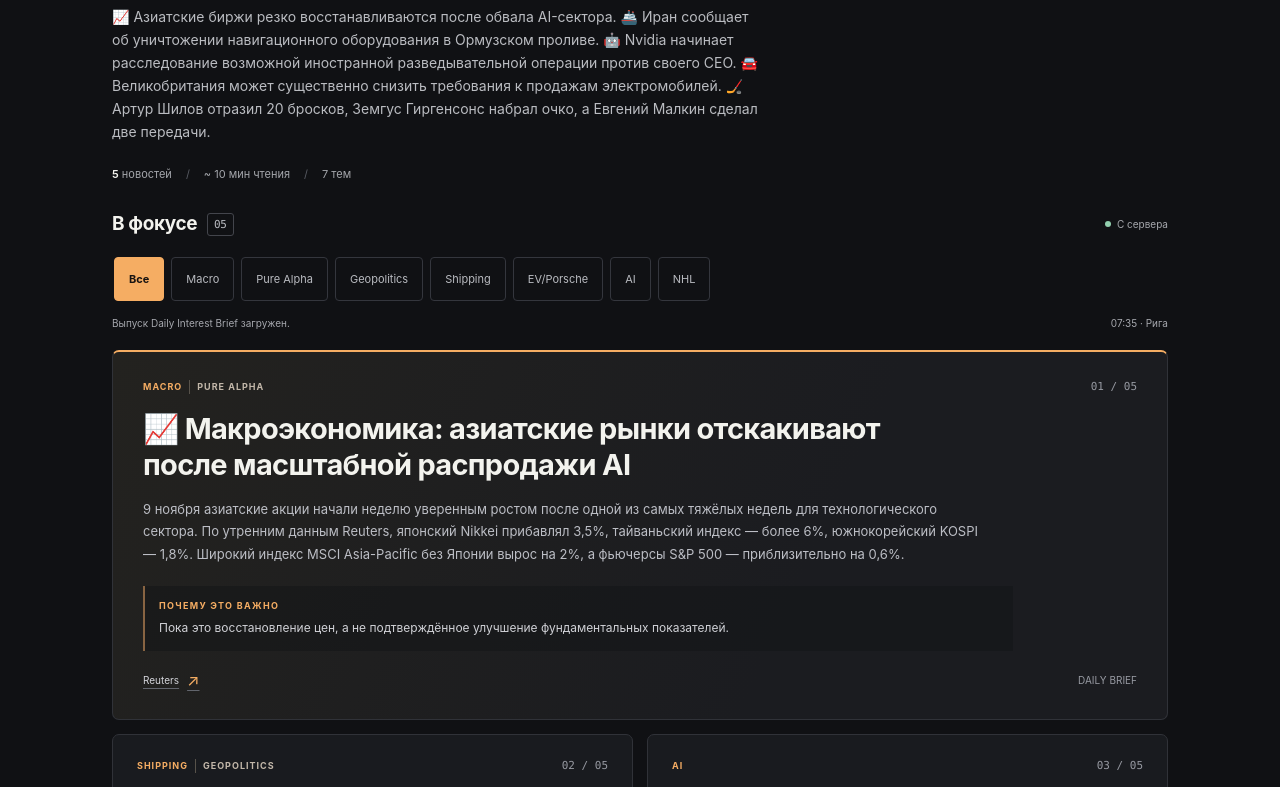
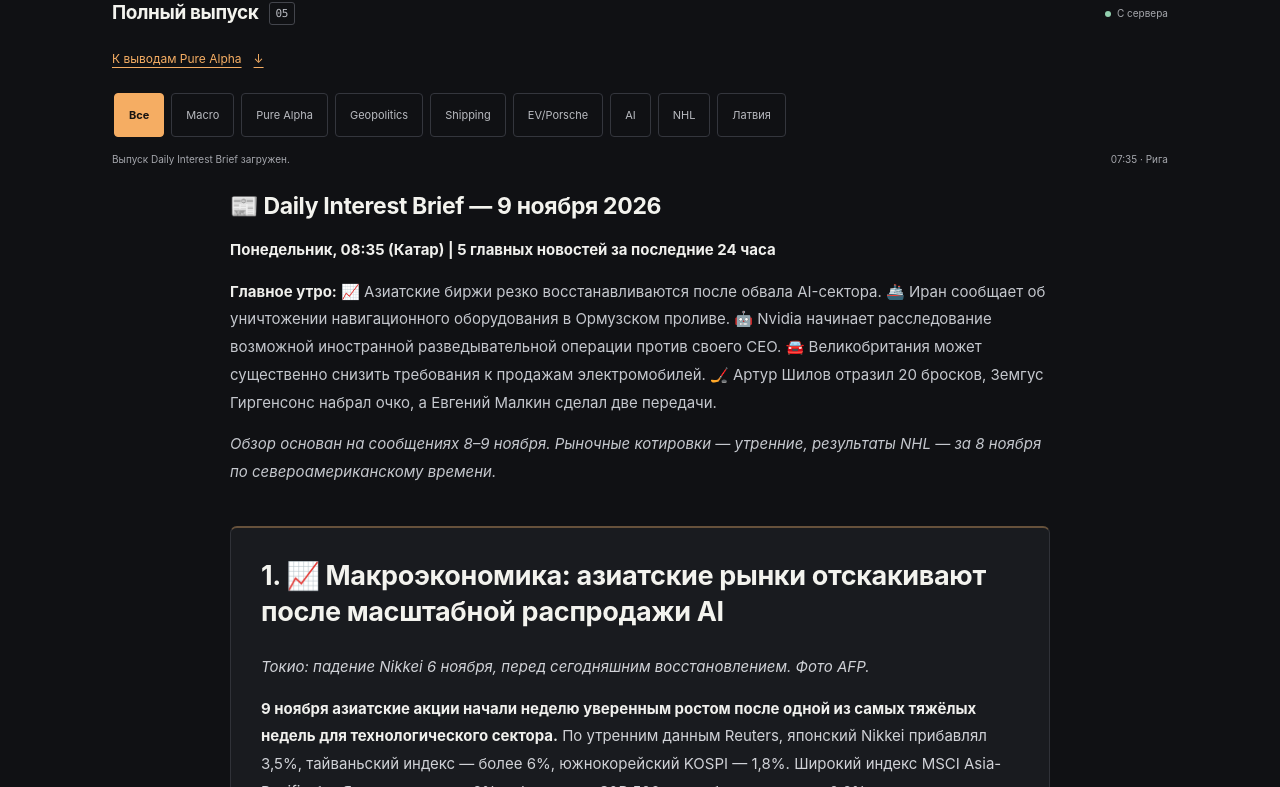
Before and after one commit to Andrejs-G/daily-interest-brief, a plain HTML site: page index.html in a window 1280 px wide. Shown: the part 293-1080 px from the top of the page. Drawn offline with Linux system fonts and the light colour scheme.

Commit message:
Read complete editions with flexible story counts and Latvia coverage

```diff
--- a/app.js
+++ b/app.js
@@ -3,6 +3,7 @@
   'use strict';
   const $ = id => document.getElementById(id);
   const { categories, validateBrief } = globalThis.BriefFeed;
+  const categoryLabel = category => category === 'Latvia' ? 'Латвия' : category;
   const baseURL = new URL('./', document.baseURI);
   const storageKey = 'daily-interest-brief:validated:v1:' + baseURL.href;
   let currentBrief = null;
@@ -10,7 +11,8 @@
   let loading = false;
   let sourceMode = 'loading';
   let lastAttemptAt = 0;
-  let renderedFullText = null;
+  let renderedEditionKey = null;
+  let editionParts = null;
   const MIN_AUTO_REFRESH_MS = 60000;
   const VISIBLE_REFRESH_MS = 5 * 60000;
 
@@ -35,19 +37,73 @@
   }
   function buildFilters() {
     for (const category of ['Все', ...categories]) {
-      const button = element('button', 'filter', category);
+      const button = element('button', 'filter', categoryLabel(category));
       button.type = 'button';
+      button.dataset.category = category;
       button.setAttribute('aria-pressed', String(category === activeCategory));
       button.addEventListener('click', () => {
         activeCategory = category;
         updateFilters();
-        renderCards();
+        renderEdition();
       });
       $('filters').append(button);
     }
   }
   function updateFilters() {
-    for (const button of $('filters').children) button.setAttribute('aria-pressed', String(button.textContent === activeCategory));
+    for (const button of $('filters').children) button.setAttribute('aria-pressed', String(button.dataset.category === activeCategory));
+  }
+  function renderEdition() {
+    if (!currentBrief) return;
+    const fullText = typeof currentBrief.fullText === 'string' ? currentBrief.fullText : '';
+    if (!fullText) {
+      renderedEditionKey = null;
+      $('news').className = 'news-grid';
+      $('filters').hidden = false;
+      $('conclusion-shortcut').hidden = true;
+      renderCards();
+      return;
+    }
+    // Keep the full original paragraphs and tables; short excerpts are only a fallback.
+    const key = JSON.stringify([fullText, currentBrief.items.map(item => [item.id, item.categories])]);
+    if (key !== renderedEditionKey) {
+      editionParts = globalThis.BriefEdition.split(fullText, currentBrief.items.length);
+      $('news').replaceChildren();
+      $('news').className = 'edition-reader';
+      const appendSection = (tag, className, text, id) => {
+        const section = element(tag, className);
+        if (id) section.id = id;
+        section.append(globalThis.BriefMarkdown.render(text));
+        $('news').append(section);
+        return section;
+      };
+      if (editionParts) {
+        if (editionParts.intro.trim()) appendSection('div', 'edition-intro brief-content', editionParts.intro);
+        editionParts.stories.forEach((text, index) => {
+          const article = appendSection('article', 'news-card full-story brief-content', text, 'story-' + (index + 1));
+          article.dataset.storyIndex = String(index);
+        });
+        if (editionParts.conclusion.trim()) appendSection('section', 'edition-conclusion brief-content', editionParts.conclusion, 'edition-conclusion');
+      } else {
+        // Future editions with different headings must remain readable in their entirety.
+        appendSection('article', 'edition-complete brief-content', fullText);
+      }
+      renderedEditionKey = key;
+    }
+    $('filters').hidden = !editionParts;
+    $('conclusion-shortcut').hidden = !editionParts?.conclusion.trim();
+    if (!editionParts) {
+      $('visible-count').textContent = String(currentBrief.items.length).padStart(2, '0');
+      $('empty-state').hidden = true;
+      return;
+    }
+    const selected = currentBrief.items.map(item => activeCategory === 'Все' || item.categories.includes(activeCategory));
+    for (const child of $('news').children) {
+      if (child.dataset.storyIndex !== undefined) child.hidden = !selected[Number(child.dataset.storyIndex)];
+      else child.hidden = activeCategory !== 'Все' && child.id !== 'edition-conclusion';
+    }
+    // Keep the original end-of-edition conclusions available with every category.
+    $('visible-count').textContent = String(selected.filter(Boolean).length).padStart(2, '0');
+    $('empty-state').hidden = selected.some(Boolean) || (activeCategory === 'Pure Alpha' && Boolean(editionParts.conclusion.trim()));
   }
   function renderCards() {
     $('news').replaceChildren();
@@ -59,8 +115,8 @@
       const article = element('article', 'news-card');
       const top = element('div', 'card-top');
       const tags = element('div', 'category-tags');
-      item.categories.forEach(category => tags.append(element('span', 'category-tag', category)));
-      top.append(tags, element('span', 'story-number', String(currentBrief.items.indexOf(item) + 1).padStart(2, '0') + ' / 05'));
+      item.categories.forEach(category => tags.append(element('span', 'category-tag', categoryLabel(category))));
+      top.append(tags, element('span', 'story-number', String(currentBrief.items.indexOf(item) + 1).padStart(2, '0') + ' / ' + String(currentBrief.items.length).padStart(2, '0')));
       const title = element('h3', '', item.title);
       const impact = element('div', 'impact');
       impact.append(element('span', 'impact-label', 'ПОЧЕМУ ЭТО ВАЖНО'), element('p', '', item.impact));
@@ -93,16 +149,8 @@
       $('stale-note').textContent = 'Показан выпуск от ' + editionDate + ' Более свежий выпуск пока не получен.';
     }
   }
-  function renderFullEdition(data) {
-    const text = typeof data.fullText === 'string' ? data.fullText : '';
-    $('full-edition').hidden = !text;
-    if (text !== renderedFullText) {
-      const content = $('full-edition-content');
-      content.replaceChildren();
-      if (text) content.append(globalThis.BriefMarkdown.render(text));
-      renderedFullText = text;
-    }
-    const readingText = text || data.items.map(item => item.title + ' ' + item.summary + ' ' + item.impact).join(' ');
+  function updateReadingTime(data) {
+    const readingText = data.fullText || data.items.map(item => item.title + ' ' + item.summary + ' ' + item.impact).join(' ');
     const words = readingText.trim().split(/\s+/).filter(Boolean).length;
     $('reading-time').textContent = '~ ' + Math.max(1, Math.ceil(words / 180)) + ' мин чтения';
   }
@@ -114,11 +162,15 @@
     $('edition-date').dateTime = data.date;
     $('edition-time').textContent = new Intl.DateTimeFormat('ru-RU', { hour: '2-digit', minute: '2-digit', timeZone: 'Europe/Riga' }).format(new Date(data.updatedAt)) + ' · Рига';
     $('edition-time').title = 'Время обновления выпуска: ' + data.updatedAt;
-    $('headline').textContent = data.headline || 'Рынки, технологии и мир — в одном коротком выпуске.';
+    $('headline').textContent = data.headline || 'Новости, анализ, выводы и ориентиры на день.';
+    $('headline').hidden = Boolean(data.fullText);
     $('total-count').textContent = String(data.items.length);
+    $('topic-count').textContent = String(categories.length);
+    const count = data.items.length;
+    $('news-word').textContent = count % 10 === 1 && count % 100 !== 11 ? 'новость' : count % 10 >= 2 && count % 10 <= 4 && (count % 100 < 12 || count % 100 > 14) ? 'новости' : 'новостей';
     $('error-state').hidden = true;
-    renderCards();
-    renderFullEdition(data);
+    renderEdition();
+    updateReadingTime(data);
     updateStaleNote();
   }
   async function refresh() {
@@ -217,7 +269,7 @@
   if (saved) showBrief(saved);
   $('refresh').addEventListener('click', refresh);
   $('retry').addEventListener('click', refresh);
-  $('show-all').addEventListener('click', () => { activeCategory = 'Все'; updateFilters(); renderCards(); $('filters').firstElementChild.focus(); });
+  $('show-all').addEventListener('click', () => { activeCategory = 'Все'; updateFilters(); renderEdition(); $('filters').firstElementChild.focus(); });
   $('install-help').addEventListener('click', () => $('install-dialog').showModal());
   $('close-dialog').addEventListener('click', () => $('install-dialog').close());
   $('close-dialog-done').addEventListener('click', () => $('install-dialog').close());
--- /dev/null
+++ b/edition.js
@@ -0,0 +1,60 @@
+/* Split a complete edition without changing a single source character. */
+(function (root) {
+  'use strict';
+
+  function split(fullText, expectedCount) {
+    if (typeof fullText !== 'string' || !fullText.length) return null;
+    if (expectedCount !== undefined && (!Number.isSafeInteger(expectedCount) || expectedCount < 1)) return null;
+    const headings = [];
+    let fence = null;
+
+    // Keep source offsets rather than rebuilding lines, including CRLF and CR.
+    const lines = /[^\r\n]*(?:\r\n|\n|\r|$)/g;
+    for (const match of fullText.matchAll(lines)) {
+      if (!match[0].length) continue;
+      const line = match[0].replace(/(?:\r\n|\n|\r)$/, '');
+      const fenceLine = /^ {0,3}(`{3,}|~{3,})(.*)$/.exec(line);
+      if (fence) {
+        if (fenceLine && fenceLine[1][0] === fence.char && fenceLine[1].length >= fence.length && /^[ \t]*$/.test(fenceLine[2])) fence = null;
+        continue;
+      }
+      if (fenceLine) {
+        // CommonMark does not permit backticks in a backtick fence's info string.
+        if (fenceLine[1][0] === '`' && fenceLine[2].includes('`')) return null;
+        fence = { char: fenceLine[1][0], length: fenceLine[1].length };
+        continue;
+      }
+      const heading = /^ {0,3}(#{1,2})(?:[ \t]+(.*)|[ \t]*)$/.exec(line);
+      if (!heading) continue;
+      const title = (heading[2] || '').replace(/[ \t]+#+[ \t]*$/, '').trim();
+      const numbered = /^(\d+)[.)](?:[ \t]+(.*)|$)/.exec(title);
+      headings.push({
+        offset: match.index,
+        level: heading[1].length,
+        number: numbered ? numbered[1] : null,
+        title: numbered ? (numbered[2] || '').trim() : title
+      });
+    }
+    // An unfinished code fence or an ambiguous outline uses the whole-text fallback.
+    if (fence) return null;
+    const stories = headings.filter(heading => heading.number !== null);
+    if (!stories.length || (expectedCount !== undefined && stories.length !== expectedCount)) return null;
+    const level = stories[0].level;
+    if (stories.some((heading, index) => heading.number !== String(index + 1) || heading.level !== level || !heading.title)) return null;
+
+    const first = stories[0].offset;
+    const last = stories[stories.length - 1].offset;
+    // A sibling/parent non-story section between news items makes the outline ambiguous.
+    if (headings.some(heading => heading.offset > first && heading.offset < last && heading.number === null && heading.level <= level)) return null;
+    const ending = headings.find(heading => heading.offset > last && heading.level <= level);
+    const conclusionOffset = ending ? ending.offset : fullText.length;
+
+    return {
+      intro: fullText.slice(0, first),
+      stories: stories.map((heading, index) => fullText.slice(heading.offset, index + 1 < stories.length ? stories[index + 1].offset : conclusionOffset)),
+      conclusion: fullText.slice(conclusionOffset)
+    };
+  }
+
+  root.BriefEdition = Object.freeze({ split });
+})(globalThis);
--- a/feed.js
+++ b/feed.js
@@ -1,7 +1,7 @@
 /* Shared schema validation for the page and service worker. No dependencies. */
 (function (root) {
   'use strict';
-  const categories = Object.freeze(['Macro', 'Pure Alpha', 'Geopolitics', 'Shipping', 'EV/Porsche', 'AI', 'NHL']);
+  const categories = Object.freeze(['Macro', 'Pure Alpha', 'Geopolitics', 'Shipping', 'EV/Porsche', 'AI', 'NHL', 'Latvia']);
   const object = value => value !== null && typeof value === 'object' && !Array.isArray(value);
   function string(value, max = 3000) {
     return typeof value === 'string' && value.trim().length > 0 && value.length <= max;
@@ -14,7 +14,7 @@
     if (new Date(updatedDay + 'T00:00:00Z').toISOString().slice(0, 10) !== updatedDay) throw new Error('Неверная календарная дата обновления.');
     if (data.headline !== undefined && !string(data.headline, 500)) throw new Error('Неверный анонс выпуска.');
     if (data.fullText !== undefined && !string(data.fullText, 100000)) throw new Error('Неверный полный текст выпуска.');
-    if (!Array.isArray(data.items) || data.items.length !== 5) throw new Error('В выпуске должно быть ровно пять новостей.');
+    if (!Array.isArray(data.items) || data.items.length < 1) throw new Error('В выпуске должна быть хотя бы одна новость.');
     const ids = new Set();
     for (const item of data.items) {
       if (!object(item) || !string(item.id, 100) || ids.has(item.id)) throw new Error('Идентификаторы новостей должны быть уникальными.');
--- a/index.html
+++ b/index.html
@@ -5,7 +5,7 @@
   <meta name="viewport" content="width=device-width, initial-scale=1, viewport-fit=cover">
   <meta name="theme-color" content="#101114">
   <meta name="color-scheme" content="dark">
-  <meta name="description" content="Ваша ежедневная сводка: пять главных сюжетов, контекст и значение. Доступна офлайн.">
+  <meta name="description" content="Ваша ежедневная сводка: полный текст новостей, выводы Pure Alpha и что отслеживать. Доступна офлайн.">
   <meta name="apple-mobile-web-app-capable" content="yes">
   <meta name="apple-mobile-web-app-status-bar-style" content="black-translucent">
   <meta name="apple-mobile-web-app-title" content="Daily Brief">
@@ -16,6 +16,7 @@
   <link rel="stylesheet" href="./styles.css">
   <script src="./feed.js" defer></script>
   <script src="./renderer.js" defer></script>
+  <script src="./edition.js" defer></script>
   <script src="./app.js" defer></script>
 </head>
 <body>
@@ -36,30 +37,26 @@
   <main class="page">
     <section class="intro" aria-labelledby="page-title">
       <div class="edition-line"><span class="eyebrow">ВАШ ЕЖЕДНЕВНЫЙ ОБЗОР</span><time id="edition-date"></time></div>
-      <h1 id="page-title">Большая картина.<br><span>Пять главных сюжетов.</span></h1>
-      <p class="intro-copy" id="headline">Рынки, технологии и мир — в одном коротком выпуске.</p>
-      <div class="brief-meta"><span><strong id="total-count">5</strong> новостей</span><span id="reading-time">~ 4 мин чтения</span><span>7 тем</span></div>
+      <h1 id="page-title">Daily Interest <span>Brief.</span></h1>
+      <p class="intro-copy" id="headline">Новости, анализ, выводы и ориентиры на день.</p>
+      <div class="brief-meta"><span><strong id="total-count">—</strong> <span id="news-word">новостей</span></span><span id="reading-time">~ 4 мин чтения</span><span><span id="topic-count">8</span> тем</span></div>
     </section>
 
     <div class="demo-note" id="demo-note" hidden><span class="demo-label">DEMO</span><p>Демонстрационный выпуск. Все сюжеты вымышлены.</p></div>
 
     <section class="feed-section" aria-label="Новостная сводка">
       <div class="feed-toolbar">
-        <h2>В фокусе <span class="count-badge" id="visible-count">—</span></h2>
+        <h2>Полный выпуск <span class="count-badge" id="visible-count">—</span></h2>
         <span class="connection" id="connection"><span class="status-dot" aria-hidden="true"></span><span id="connection-text">Загрузка</span></span>
       </div>
+      <a class="conclusion-shortcut" id="conclusion-shortcut" href="#edition-conclusion" hidden>К выводам Pure Alpha <span aria-hidden="true">↓</span></a>
       <nav class="filters" aria-label="Категории новостей" id="filters"></nav>
       <div class="update-line"><p id="feed-status" role="status" aria-live="polite">Загружаем свежую сводку…</p><span id="edition-time"></span></div>
       <p id="stale-note" class="stale-note" role="status" hidden></p>
+      <div class="empty-state" id="empty-state" hidden><span aria-hidden="true">↗</span><h3>В этой теме пока тихо</h3><p>В текущем выпуске нет новостей этой категории.</p><button id="show-all" class="text-button" type="button">Показать все новости →</button></div>
       <div id="news" class="news-grid" tabindex="-1" aria-busy="true"></div>
-      <div class="empty-state" id="empty-state" hidden><span aria-hidden="true">↗</span><h3>В этой теме пока тихо</h3><p>В текущем выпуске нет новостей этой категории.</p><button id="show-all" class="text-button" type="button">Показать все новости →</button></div>
       <div class="error-state" id="error-state" hidden><h3>Не удалось загрузить выпуск</h3><p id="error-description">Проверьте подключение и нажмите Refresh.</p><button id="retry" class="primary-button" type="button">Попробовать снова</button></div>
     </section>
-
-    <details class="full-edition" id="full-edition" hidden>
-      <summary><span>Полный выпуск</span><span class="full-edition-hint">Daily Interest Brief</span></summary>
-      <div class="brief-content" id="full-edition-content"></div>
-    </details>
 
     <aside class="install-strip" aria-label="Установка на iPhone">
       <span class="install-icon" aria-hidden="true">di<span>.</span></span>
--- a/service-worker.js
+++ b/service-worker.js
@@ -7,7 +7,7 @@
 
 importScripts('./feed.js');
 
-const CACHE_VERSION = 'v3';
+const CACHE_VERSION = 'v5';
 const SCOPE = self.registration.scope;
 const CACHE_PREFIX = 'daily-interest-brief:' + encodeURIComponent(SCOPE) + ':';
 const SHELL_PREFIX = CACHE_PREFIX + 'shell:';
@@ -22,6 +22,7 @@ const SHELL_URLS = [
   'styles.css',
   'app.js',
   'renderer.js',
+  'edition.js',
   'feed.js',
   'manifest.json',
   'icons/icon-192.png',
--- a/styles.css
+++ b/styles.css
@@ -66,12 +66,6 @@ h1 span{color:#a3a5ab}
 .source-link{display:inline-flex;align-items:center;min-height:44px;margin:-11px 0;color:#d4d5db;text-decoration:underline;text-decoration-color:#62656d;text-underline-offset:4px;max-width:100%;overflow-wrap:anywhere}
 .source-link:hover{color:var(--accent)}
 .source-arrow{color:var(--accent);font-size:16px;margin-left:8px}
-.full-edition{margin-top:22px;border:1px solid var(--border);border-radius:7px;background:var(--panel);min-width:0;overflow:hidden}
-.full-edition>summary{cursor:pointer;min-height:56px;padding:15px 22px;color:var(--text);font-size:15px;font-weight:650;list-style-position:inside}
-.full-edition>summary::marker{color:var(--accent)}
-.full-edition>summary:focus-visible{outline:2px solid var(--accent);outline-offset:-4px}
-.full-edition-hint{display:inline-block;margin-left:14px;color:var(--muted);font-size:11px;font-weight:400}
-.full-edition[open]>summary{border-bottom:1px solid var(--border)}
 .brief-content{padding:8px 26px 26px;min-width:0;max-width:100%;font-size:15px;line-height:1.85;color:#d0d2d7;overflow-wrap:anywhere}
 .brief-content>:first-child{margin-top:20px}
 .brief-content h1,.brief-content h2,.brief-content h3,.brief-content h4,.brief-content h5,.brief-content h6{color:var(--text);font-weight:650;line-height:1.35;letter-spacing:-.35px;margin:28px 0 14px}
@@ -117,6 +111,30 @@ dialog .primary-button{width:100%;margin-top:8px}
 @media(min-width:800px){.news-card:first-child{padding:28px 30px}.news-card:first-child .summary{max-width:850px}.intro{padding-top:8px}.news-card:first-child .impact{max-width:870px}}
 @media(max-width:620px){.masthead-inner{padding:12px 20px}.page{padding:27px 20px 0}.edition-line{font-size:10px;gap:10px}.eyebrow{font-size:8px;letter-spacing:1.2px}h1{font-size:33px;letter-spacing:-1px;margin:21px 0 14px}.intro-copy{font-size:12px;line-height:1.7}.brief-meta{font-size:10px;margin:19px 0 23px}.demo-note{margin-bottom:26px;padding:9px 10px;gap:9px}.demo-note p{font-size:10px}.demo-label{font-size:8px}.feed-toolbar h2{font-size:18px}.filter{padding:10px 13px}.filters{margin-right:-20px;padding-right:20px}.news-grid{grid-template-columns:minmax(0,1fr);gap:12px}.news-card{padding:20px}.news-card:first-child{grid-column:auto}.news-card h3,.news-card:first-child h3{font-size:23px;letter-spacing:-.6px}.card-top{margin-bottom:14px}.summary{font-size:13px;line-height:1.7}.impact{padding:12px}.impact p{font-size:12px}.install-strip{gap:11px;flex-wrap:wrap;margin-top:26px;padding:20px 0}.install-strip>div{flex:1;min-width:0}.install-strip h2{font-size:12px}.install-strip p{font-size:10px}.install-button{width:100%;margin-left:55px;margin-top:2px;text-align:left;min-height:44px;border:0;padding:7px 0}.install-button span{float:right}.offline-note{font-size:10px;line-height:1.6}footer{flex-direction:column;gap:5px}.update-line{font-size:9px;margin-top:8px}.connection{font-size:9px}}
 @media(max-width:360px){.masthead-inner{padding-left:16px;padding-right:16px}.page{padding-left:16px;padding-right:16px}.brand-name{font-size:8px}.refresh-button{padding:7px 10px;font-size:11px}h1{font-size:29px}.edition-line{align-items:flex-start;flex-direction:column;gap:6px}.news-card{padding:17px}.filters{margin-right:-16px;padding-right:16px}.update-line{flex-direction:column;gap:4px}.news-card h3,.news-card:first-child h3{font-size:22px}}
-@media(max-width:620px){.full-edition>summary{padding:15px 17px}.full-edition-hint{display:block;margin:2px 0 0 17px}.brief-content{padding:5px 18px 20px;font-size:15px;line-height:1.8}.brief-content h1{font-size:24px}.brief-content h2{font-size:21px}.brief-content h3{font-size:18px}.brief-content th,.brief-content td{padding:9px 10px;font-size:12px}.stale-note{font-size:11px}}
+@media(max-width:620px){.brief-content{padding:5px 18px 20px;font-size:15px;line-height:1.8}.brief-content h1{font-size:24px}.brief-content h2{font-size:21px}.brief-content h3{font-size:18px}.brief-content th,.brief-content td{padding:9px 10px;font-size:12px}.stale-note{font-size:11px}}
 @media(prefers-reduced-motion:reduce){*,*::before,*::after{animation:none!important;scroll-behavior:auto!important}}
 @media(display-mode:standalone){.install-strip{display:none}}
+
+/* The canonical edition is the main reading view, with all sections expanded. */
+.edition-reader{display:flex;flex-direction:column;gap:20px;max-width:820px;margin:auto;outline:none;min-width:0}
+.edition-intro{padding:0 0 6px;color:#c5c8ce}
+.edition-intro>:first-child{margin-top:5px}
+.edition-reader .full-story{display:block;padding:8px 30px 25px;background:var(--panel);border-top:2px solid #66513b}
+.edition-reader .full-story>:first-child{font-size:27px;line-height:1.35;margin:22px 0}
+.edition-reader .full-story h3{font-size:21px;line-height:1.4;max-width:none;margin:28px 0 14px}
+.edition-reader .full-story h4{color:#ebc296}
+.edition-conclusion{border:1px solid #66513b;border-top:3px solid var(--accent);border-radius:7px;background:linear-gradient(130deg,#24211d,#191b1f 65%);padding:8px 30px 25px;scroll-margin-top:100px}
+.edition-conclusion>:first-child{font-size:26px}
+.edition-complete{padding:8px 30px 25px;border:1px solid var(--border);border-radius:7px;background:var(--panel)}
+.conclusion-shortcut{display:inline-flex;align-items:center;gap:12px;min-height:44px;color:var(--accent);font-size:12px;text-decoration:underline;text-underline-offset:4px;margin:-8px 0 10px}
+.edition-reader .brief-content hr:last-child{display:none}
+@media(max-width:620px){
+  .page{padding-top:24px}.intro h1{font-size:31px;margin-top:17px}.brief-meta{margin-bottom:26px}
+  .edition-reader{gap:18px}.edition-reader .full-story,.edition-conclusion,.edition-complete{padding:4px 18px 20px}
+  .edition-reader .full-story>:first-child,.edition-conclusion>:first-child{font-size:23px;margin:22px 0 18px}
+  .edition-reader .full-story h3{font-size:21px}.edition-reader .full-story h4{font-size:18px}
+  .edition-intro{padding:0 0 4px;font-size:14px}.edition-intro h2{font-size:20px}
+  .edition-reader .brief-content{line-height:1.8}.brief-content .table-scroll{outline-offset:3px}
+}
+
+.empty-state:not([hidden]){margin-bottom:20px}
```
Also changed, not shown: 2 other files.
